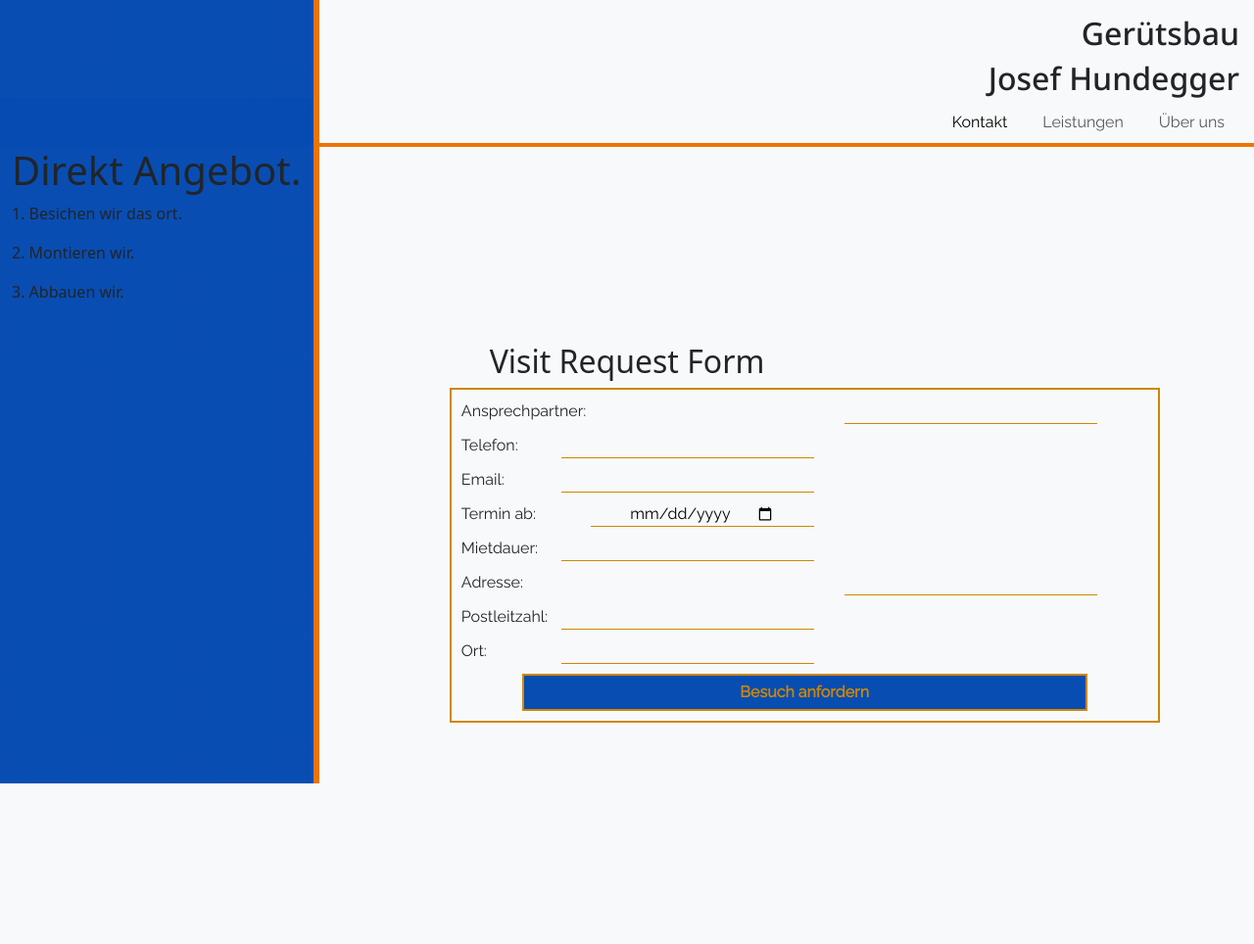
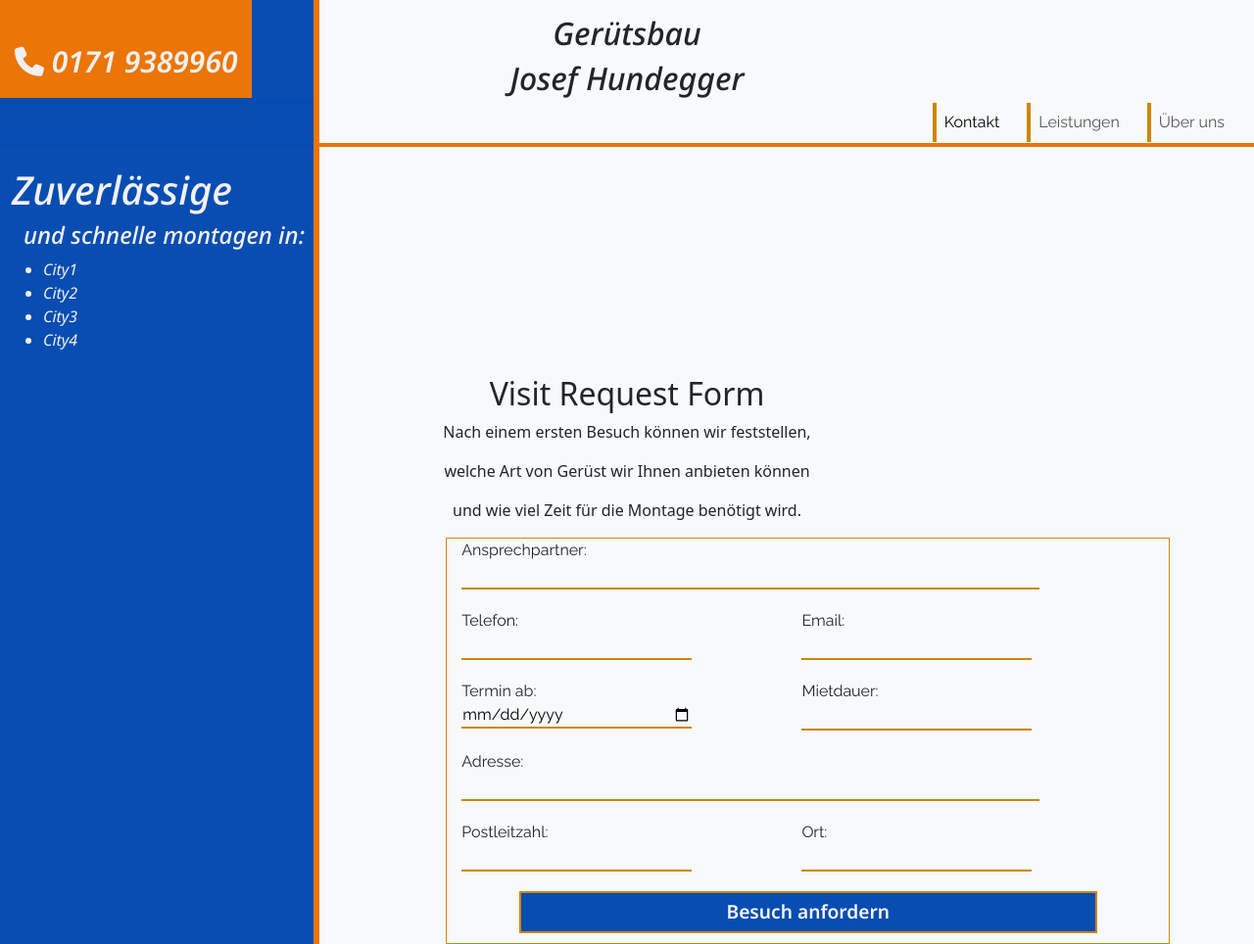
Before and after one commit to EL1909/jhgeruetsbau, a Django app: page / in a window 1280 px wide. Shown: the whole page at 98% size. Before the commit the page ends 800 px from the top, so only its background shows below. Run offline with Django 4.2, Linux system fonts and the light colour scheme; some libraries are stand-ins or nearby versions.

Commit message:
Working on general UI for main page

```diff
--- a/home/templates/home/home.html
+++ b/home/templates/home/home.html
@@ -2,34 +2,38 @@
 {% load static %}
 {% block content %}
 <div id="ort" class="col-3">
-    <h1>
-        Direkt Angebot.
-    </h1>
-    <p>1. Besichen wir das ort.</p>
-    <p>2. Montieren wir.</p>
-    <p>3. Abbauen wir.</p3>
+    <h1>Zuverlässige</h1>
+    <h4>und schnelle montagen in:</h4>
+    <div id="ortlist"></div>
 </div>
-<div class="service-request p-4">
+<div class="container-fluid">
+    <div class="service-request">
+        <div class="row">
         <h2>Visit Request Form</h2>
+        <p>Nach einem ersten Besuch können wir feststellen, </p>
+        <p>welche Art von Gerüst wir Ihnen anbieten können</p>
+        <p>und wie viel Zeit für die Montage benötigt wird.</p>
+        </div>
         <form action="#" method="post">
         <div class="service-form">
+            <div class="row">
                 <div class="col-12 form-outline">
                     <label for="contact_person">Ansprechpartner:</label>
                     <input type="text" id="contact_person" name="contact_person" required>
                 </div>
-        <div class="col-6 form-outline">
+                <div class="col-5 form-outline">
                     <label for="phone">Telefon:</label>
                     <input type="tel" id="phone" name="phone" required>
                 </div>
-        <div class="col-6 form-outline">
+                <div class="col-5 form-outline">
                     <label for="email">Email:</label>
                     <input type="email" id="email" name="email" required>
                 </div>
-        <div class="col-6 form-outline">
+                <div class="col-5 form-outline">
                     <label for="visit_date">Termin ab:</label>
                     <input type="date" id="visit_date" name="visit_date" required>
                 </div>
-        <div class="col-6 form-outline">
+                <div class="col-5 form-outline">
                     <label for="duration">Mietdauer:</label>
                     <input type="text" id="duration" name="duration" required>
                 </div>
@@ -37,11 +41,11 @@
                     <label for="address">Adresse:</label>
                     <input type="text" id="address" name="address" required>
                 </div>
-        <div class="col-6 form-outline">
+                <div class="col-5 form-outline">
                     <label for="zipcode">Postleitzahl:</label>
                     <input type="text" id="zipcode" name="zipcode" required>
                 </div>
-        <div class="col-6 form-outline">
+                <div class="col-5 form-outline">
                     <label for="city">Ort:</label>
                     <input type="text" id="city" name="city" required>
                 </div>
@@ -49,6 +53,8 @@
                     <button class="form-button" type="submit">Besuch anfordern</button>
                 </div>
             </div>
+        </div>
         </form>
     </div>
+</div>
 {% endblock %}
--- a/static/css/base.css
+++ b/static/css/base.css
@@ -16,11 +16,37 @@ body    {
 
 /* Top Banner*/
 
+.call {
+    display: inline-block;
+    overflow: hidden;
+    position: absolute;
+    top: 0;
+    left: 0;
+    display: flex;
+    align-items: center;
+    padding: 40px 10px;
+    background-color: none; /* Background color */
+}
+
+.call a {
+    text-decoration: none;
+    color: #f2f1f1; /* Text color */
+    font-size: .8rem;
+    font-weight: bold;
+}
+
+.call:hover {
+    background-color: #eb7506; /* Background color on hover */
+    padding: 40px 15px;
+}
+
+
 .logo   {
     height: 100px;
-    text-align: right;
+    text-align: center;
     padding: 15px;
     font-family: 'Noto Sans', sans-serif;
+    font-style: italic;
 }
 
 .logo a    {
@@ -61,15 +87,32 @@ body    {
 .navbar li{
     list-style: none;
     margin: 0 10px;
+    padding: none;
+    border-left: 4px solid #ce8703;
 }
 
 .navbar-nav a:hover    {
-    font-weight: bold;
-    color: #eb7506;
-    background-color: #064bb1fc;
-    border-radius: 25px 25px 0 0;
-    height: 40px;
-    padding: 10px 0;
+    font-weight:1.2rem;
+    color: #064bb1fc;
+}
+
+/* Left panel */
+
+#ort    {
+    margin: 20px 0;
+    color: #f2f1f1;
+    font-family: 'Noto Sans', sans-serif;
+    font-style: italic;
+}
+
+#ort h4 {
+    text-align: right;
+    margin-right: 15px;
+}
+
+#ortlist    {
+    max-height: 100px;
+    overflow: scroll;
 }
 
 /* Service Form */
@@ -82,34 +125,33 @@ body    {
     width: 60%;
     margin-left: auto;
     margin-right: 5%;
-    border: solid 2px #ce8703;
     font-family: 'Raleway', sans-serif;
     font-size: 1em;
+    border: 1px solid #ce8703;
 }
 
 .form-outline {
     background-color: none;
-    margin: 10px;
+    margin: 20px 15px;
     text-align: left;
-    max-width: 90%;
     display: flex;
-    justify-content: space-between;
+    flex-direction: column;
 }
 
 input   {
     background-color: transparent;
     border: none;
-    border-bottom: 1px solid #ce8703;
-    width: fit-content;
-    padding: 0 40px;
+    border-bottom: 2px solid #ce8703;
+    width: 80%;
 }
 
 .form-button {
     background-color: #064bb1fc;
-    font-size: 1.2;
+    font-family: 'Noto Sans', sans-serif;
+    font-size: 1.2em;
     font-weight: bolder;
-    color: #ce8703;
-    text-shadow: #f8f9fa;
+    text-shadow: 2px solid #ce8703;
+    color: #f8f9fa;
     border: solid 2px #ce8703;
     padding: 5px 15px;
     margin-bottom: 10px;
@@ -117,6 +159,14 @@ input   {
     text-align: center;
     display: inline-block;
 }
+
+form hr {
+    width: 25px;
+    border: none; /* Optional: If you want to remove the default border */
+    background-color: #064bb1fc; /* Optional: Set the background color */
+    height: 2px; /* Optional: Set the height of the line */
+}
+
 
 /* Profile */
 /* Footer   */
@@ -196,4 +246,6 @@ input   {
     padding: 0;
 }
 
+
+
 /* Media Queries---------------------------------- */
--- a/static/js/custom.js
+++ b/static/js/custom.js
@@ -1,3 +1,34 @@
 $(document).ready(function() {
+    // Get the h1 and ortlist elements
+    var h1Element = $("#ort h1");
+    var ortListDiv = $("#ortlist");
 
+    // Hide the ortlist initially
+    ortListDiv.hide();
+
+    // Use fadeIn to show the h1 with a fade-in effect
+    h1Element.fadeIn(2000, function() {
+        // Callback function: executed after the fadeIn animation is complete
+
+        // Array of cities
+        var cities = ["City1", "City2", "City3", "City4"];
+
+        // Create a <ul> element
+        var ul = $("<ul>");
+
+        // Iterate through the cities array
+        cities.forEach(function(city, index) {
+            // Create a <li> element for each city
+            var li = $("<li>").text(city);
+
+            // Append the <li> element to the <ul>
+            ul.append(li);
+
+            // Delay each li's fadeIn based on its index
+            li.hide().delay(300 * index).fadeIn(500); // Adjust delay and fadeIn speed as needed
+        });
+
+        // Append the <ul> to the ortlist div and fadeIn
+        ortListDiv.append(ul).fadeIn(1000); // Adjust the fadeIn speed if needed
+    });
 });
--- a/templates/base.html
+++ b/templates/base.html
@@ -25,12 +25,18 @@
     <header>
         <div>
             <div class="logo">
-                <a class="navbar-brand" href="#">
+              <div class="call" id="call">
+                <a href="tel:+4901719389960">
+                  <i class="fa-solid fa-phone"></i>
+                  <span id="callnum">0171 9389960</span>
+                </a>
+              </div>
+              <a class="navbar-brand" href="#">
                 <h2>Gerütsbau</h2>
                 <h2>Josef Hundegger</h2>
-                </a>
+              </a>
             </div>
-                <nav class="navbar navbar-expand-lg">
+            <nav class="navbar navbar-expand-lg">
                 <div class="container-fluid">
                   <button class="navbar-toggler" type="button" data-bs-toggle="collapse" data-bs-target="#navbarNav" aria-controls="navbarNav" aria-expanded="false" aria-label="Toggle navigation">
                     <span class="navbar-toggler-icon"></span>
@@ -51,7 +57,7 @@
                 </div>
             </nav>
         </div>
-     </header>
+    </header>
     <div class="container-fluid">
     {% block content %}
     {% endblock %}
@@ -70,5 +76,7 @@
         </div>
     </footer> -->
     <script src="{% static 'js/custom.js' %}"></script>
+    <!-- fontawesome -->
+    <script src="https://kit.fontawesome.com/5c47144494.js" crossorigin="anonymous"></script>
 </body>
 </html>
```
Lines whose indentation alone changed are shown as unchanged.
